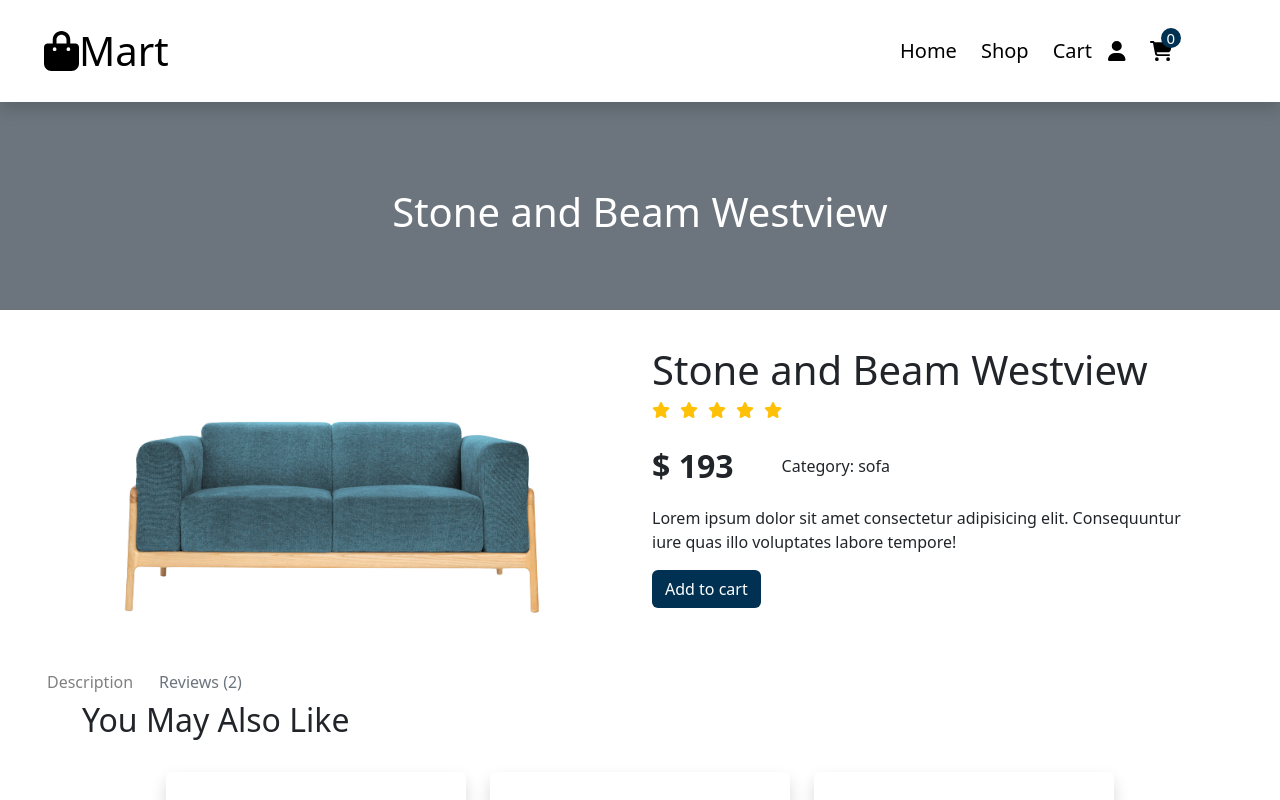
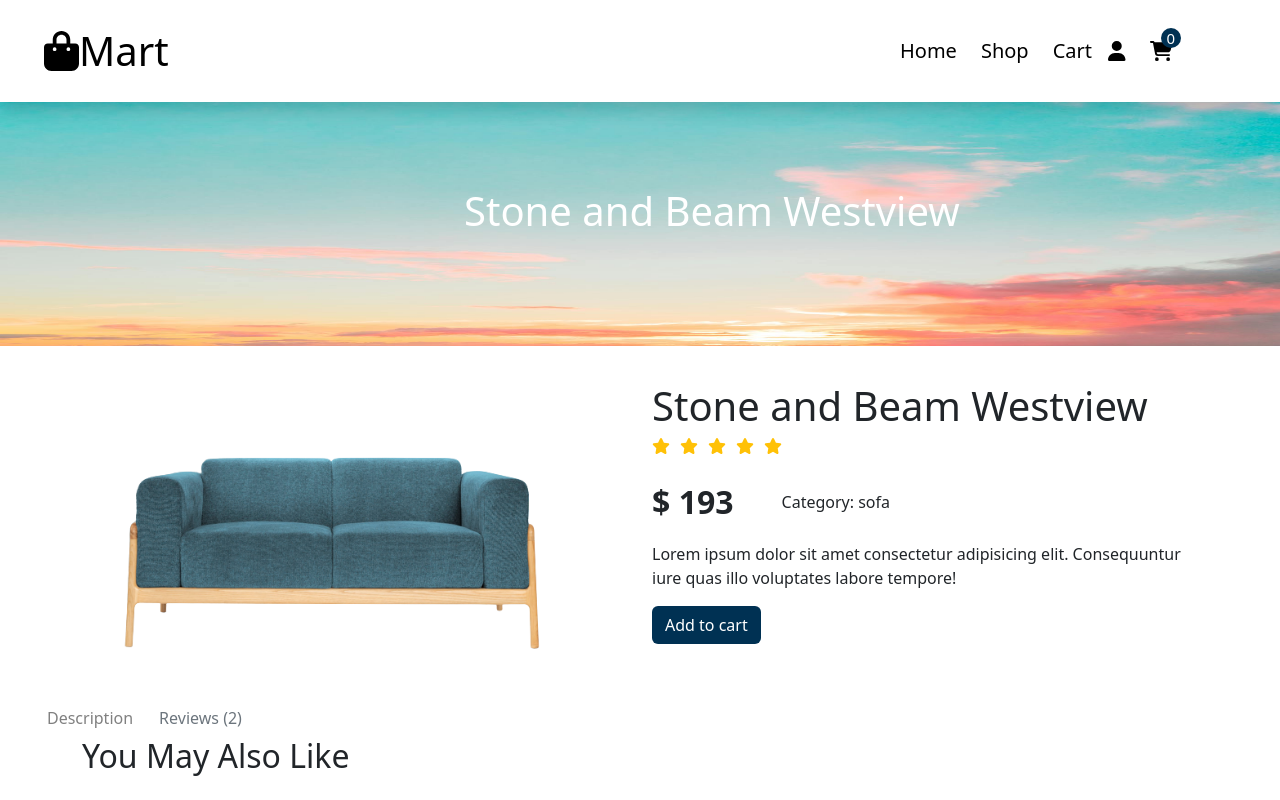
Before and after one commit to Rupeshchand/Mart-Ecommerce, a React (Create React App) app: page /product-details/01 in a window 1280 px wide. Shown: the top 800 px of the page. Built offline with nearby package versions, Linux system fonts and the light colour scheme.

Commit message:
banner img added

```diff
--- a/src/Header.css
+++ b/src/Header.css
@@ -2,10 +2,10 @@
     overflow-x: hidden;
 } */
 .header {
-    position: sticky !important;
+    position: fixed !important;
     top: 0;
-    z-index: 100;
     width: 100%;
+    z-index: 1000;
 }
 
 .count {
--- a/src/Home.css
+++ b/src/Home.css
@@ -54,6 +54,7 @@
     right: 10px;
 }
 .slide {
+    margin-top: 70px;
     padding: 110px;
 }
 
--- a/src/Pages/Cart.jsx
+++ b/src/Pages/Cart.jsx
@@ -15,7 +15,7 @@ const Cart = () => {
             setNoItemMsg("No Items are added in cart")
         }
     }, [cartData])
-    let { count, updateCount } = useContext(context)
+
     const handleAdd = (product) => {
         dispatch(add({
             id: product.id,
@@ -38,12 +38,12 @@ const Cart = () => {
     }, 0)
     return (
         <>
-            <div className="container cartContainer mt-4">
+            <div className="container cartContainer mt-5">
                 <div className="row">
                     <div className="col-md-8 col-lg-8 col-xxl-8">
                         {
                             cartData && cartData.length > 0 ? (cartData.map((product) => (
-                                <div className="card md-3 border-0 shadow mb-4 p-3" key={product.id}>
+                                <div className="card md-3 border-0 shadow mb-4 p-4" key={product.id}>
                                     <div className="row align-items-center">
                                         <div className="col">
                                             <img src={product.imgUrl} alt={product.productName} className='img rounded-start' width={150} />
--- a/src/Pages/ProductDetails.jsx
+++ b/src/Pages/ProductDetails.jsx
@@ -11,6 +11,8 @@ import { useDispatch } from 'react-redux';
 import { add } from '../Redux/CartSlice';
 import { Bounce, ToastContainer, toast } from 'react-toastify';
 import { context } from '../Components/ContextProvider';
+import banner from "../Images/banner.jpg"
+
 const notify = () =>
     toast.success('Product has been added to cart!', {
         position: "top-right",
@@ -71,10 +73,11 @@ const ProductDetails = () => {
                 theme="light"
                 transition={Bounce}
             />
-            <div className="container-fluid pdContainer bg-secondary w-100">
-                <h1 className='text-white text-center p-3'>{product.productName}</h1>
+            <div className="container-fluid w-100 shopContainer position-relative">
+                <img className='bannerImg img-fluid' src={banner} alt={"banner-image"} style={{ width: "100%", height: "250px" }} />
+                <h1 className='text-white text-center p-3 position-absolute pTitle'>{product.productName}</h1>
             </div>
-            <div className="container">
+            <div className="container relatedProducts">
                 <div className="row d-flex align-items-center">
                     <div className="col-md-6 col-lg-6 col-xxl-6">
                         <img className="img-fluid" src={product.imgUrl} alt={product.productName} width={500} />
--- a/src/Pages/Shop.jsx
+++ b/src/Pages/Shop.jsx
@@ -10,6 +10,7 @@ import { useDispatch } from 'react-redux'
 import { add } from '../Redux/CartSlice'
 import { Bounce, ToastContainer, toast } from 'react-toastify';
 import { context } from '../Components/ContextProvider'
+import banner from "../Images/banner.jpg"
 const Shop = () => {
   const [dropdownName, updateDropDown] = useState('Filter By Category')
   const [filteredData, updateFilteredData] = useState(products)
@@ -75,8 +76,9 @@ const Shop = () => {
         theme="light"
         transition={Bounce}
       />
-      <div className="container-fluid bg-secondary w-100 shopContainer">
-        <h1 className='text-white text-center p-3'>Products</h1>
+      <div className="container-fluid w-100 shopContainer position-relative">
+        <img className='bannerImg img-fluid' src={banner} alt={"banner-image"} style={{width:"100%" ,height:"250px"}}/>
+        <h1 className='text-white text-center p-3 position-absolute'>Products</h1>
       </div>
       <div className="container pt-5">
         <div className="row">
--- a/src/ProductDetails.css
+++ b/src/ProductDetails.css
@@ -1,3 +1,6 @@
+body{
+    overflow-x: hidden;
+}
 .pdBtn{
     background-color: #003153;
     color: white;
@@ -12,7 +15,8 @@
     background-color: #003153;
     color: white;
 }
-.pdContainer{
-    padding-top: 70px;
-    padding-bottom: 50px;
+
+.pTitle{
+    top:30%;
+    left:35%
 }
--- a/src/Shop.css
+++ b/src/Shop.css
@@ -60,11 +60,21 @@
 }
 
 .shopContainer {
-    padding-top: 70px;
-    padding-bottom: 50px;
+    padding: 0;
 }
+/* body{
+    overflow-x: hidden;
+} */
+.shopContainer{
+    margin-top: 6rem;
 
+}
+h1{
+    top:30%;
+    left:45%
+}
 .productsContainer {
     margin: 0;
+    overflow-x: hidden;
     /* transform: translateX(100px); */
 }
```
Also changed, not shown: src/Images/banner.jpg (added).
